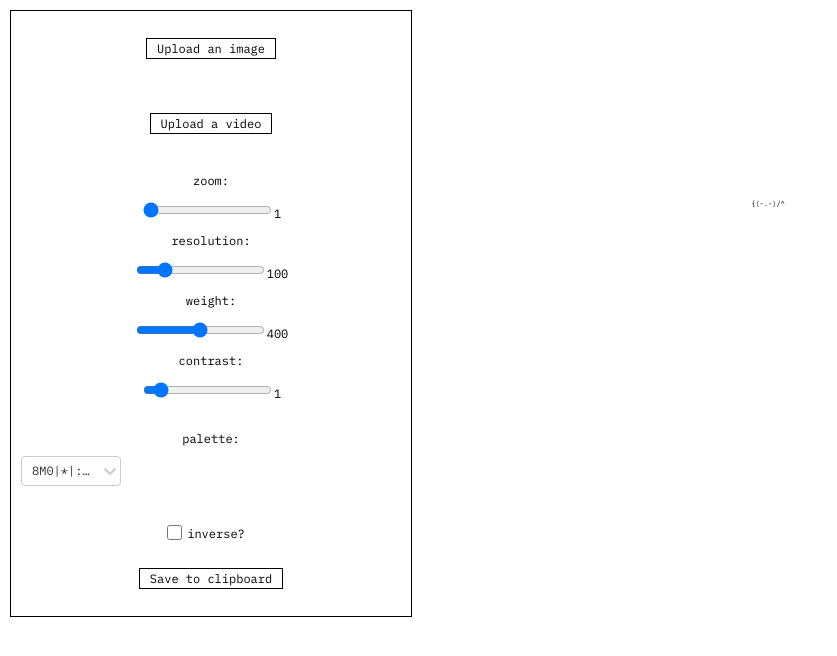
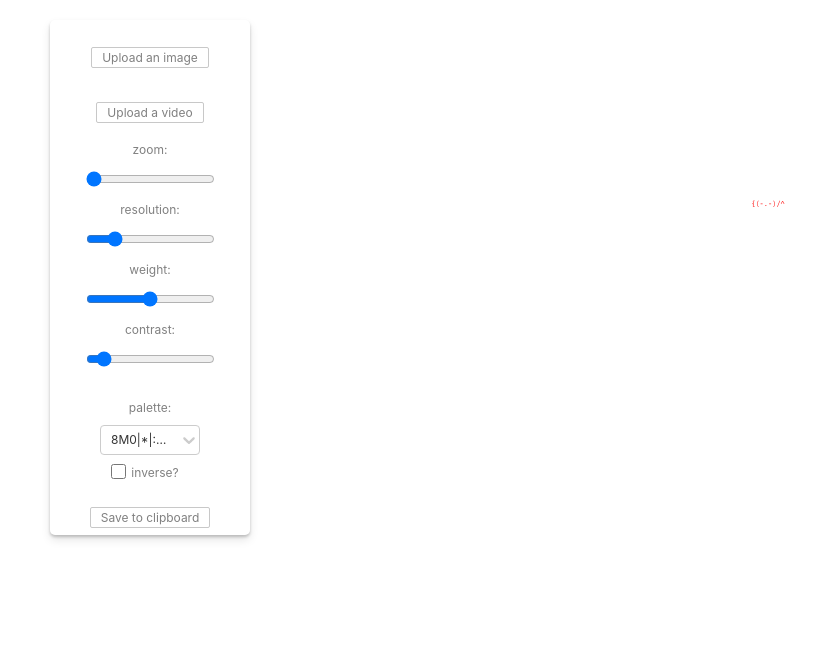
Before and after one commit to rybarczykj/ascii, a React (Create React App) app: page / in a window 1280 px wide. Shown: the top 656 px of the page, without its empty margins (0-837 px from the left). Built offline with nearby package versions, Linux system fonts and the light colour scheme; a web font is replaced by a local one.

Commit message:
abit cleaner UI

```diff
--- a/src/Slider.tsx
+++ b/src/Slider.tsx
@@ -35,7 +35,7 @@ export const Slider: React.FC<SliderProps> = ({
                 step={step}
                 disabled={disabled}
             />
-            <output>{label}</output>
+            {/* <output>{label}</output> */}
         </div>
     );
 };
--- a/src/index.css
+++ b/src/index.css
@@ -15,17 +15,24 @@ code {
 }
 
 .menu {
-    margin: 10px;
-    font-family: 'IBM Plex Mono';
-    width: 400px;
+    margin: 50px;
+    margin-top: 20px;
+    color: grey;
+    width: 200px;
     font-size: 12px;
     text-align: center;
-    border: 1px solid black;
+    /* border: 1px solid grey; */
+    align-items: center;
+    border-radius: 5px;
+    /* border: 1px solid rgb(128, 128, 128); */
+    box-shadow: inset 0 5px 15px rgba(255, 255, 255, 0.5), 0 2px 3px rgba(0, 0, 0, 0.2),
+        0 5px 10px rgba(0, 0, 0, 0.1);
+    /* blue to white diagonal gradient */
 }
 
 .menu-entry {
     padding-top: 30px;
-    padding-bottom: 30px;
+    padding-bottom: 10px;
 }
 
 input[type='file'] {
@@ -39,11 +46,12 @@ input[type='button'] {
 }
 
 .clickable-button {
-    border: 1px solid black;
+    border: 1px solid rgb(200, 200, 200, 1);
     padding: 2px;
     padding-left: 10px;
     padding-right: 10px;
     cursor: pointer;
+    border-radius: 2px;
 }
 
 .clickable-button:hover {
@@ -62,7 +70,7 @@ input[type='button'] {
 }
 .ascii {
     font-family: 'IBM Plex Mono';
-    color: 'black';
+    color: red;
     text-align: center;
     position: absolute;
     top: 50%;
@@ -73,11 +81,6 @@ input[type='button'] {
     min-width: 300px;
 
     padding: 40px;
-}
-
-.dropdown {
-    width: 100px;
-    margin: 10px;
 }
 
 .checkboxes label {
```
